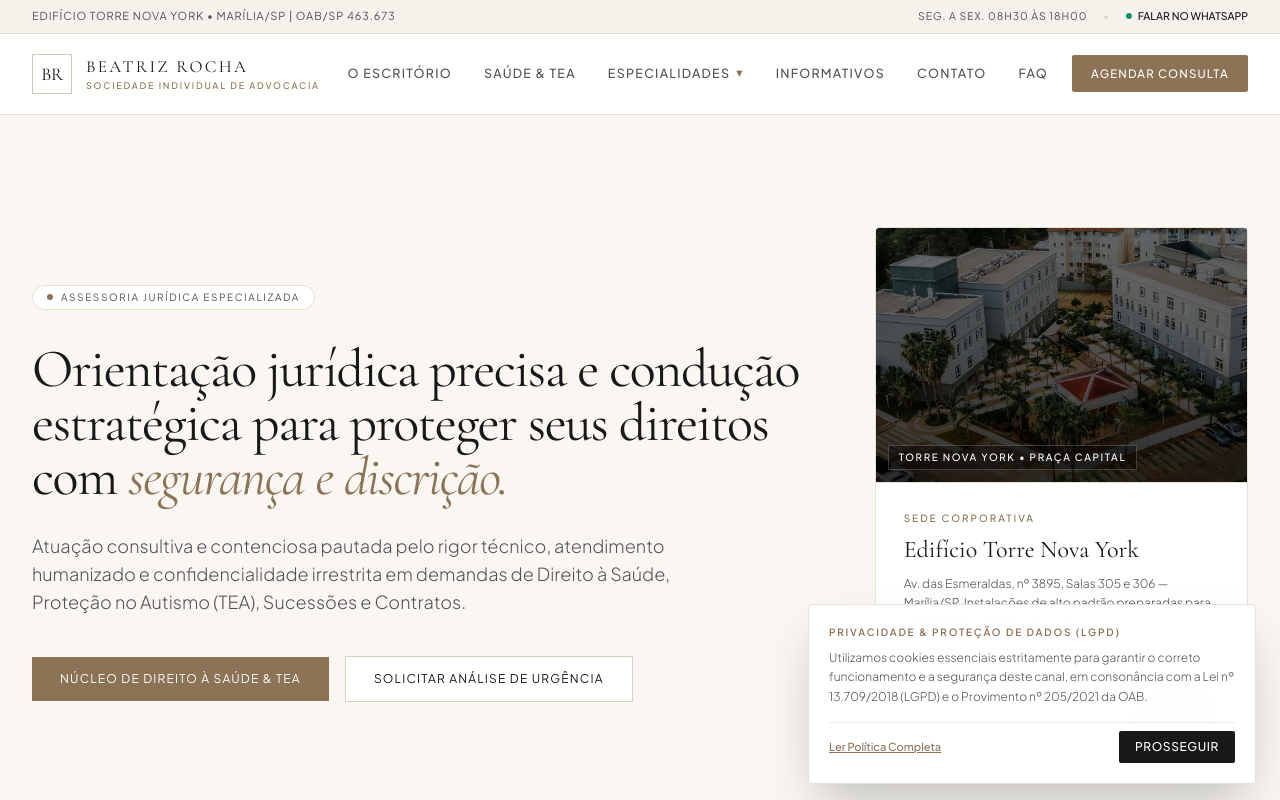
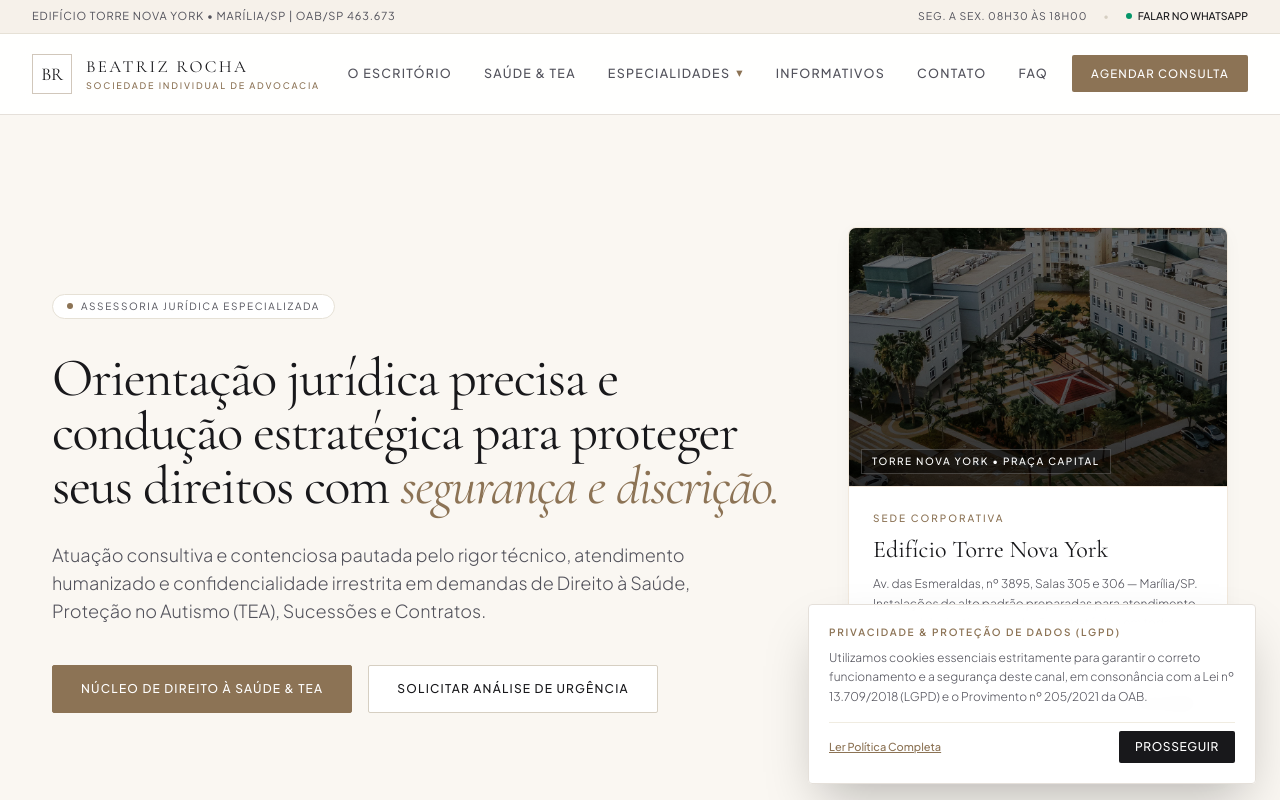
Before and after one commit to biarw/site-bgr-advocacia, a React (Vite) app in the folder frontend/: page / in a window 1280 px wide. Shown: the top 800 px of the page. Built offline with nearby package versions, Linux system fonts and the light colour scheme.

Commit message:
style(polish): grid simetrico 1240px no hero, card torre ny 8px/1.5rem, padronizacao de ctas e padding 100px global

```diff
--- a/frontend/src/App.jsx
+++ b/frontend/src/App.jsx
@@ -472,9 +472,13 @@ export default function BeatrizRochaAdvocacia() {
       </header>
 
       {/* Hero Section Editorial (Início) */}
-      <section id="inicio" className="py-20 md:py-28 border-b border-[#E6E1D6]">
-        <div className="max-w-[1280px] mx-auto px-4 sm:px-8 grid md:grid-cols-12 gap-12 items-center">
-          <div className="md:col-span-8">
+      <section id="inicio" className="border-b border-[#E6E1D6] bg-[#FAF7F2]" style={{ padding: '80px 0' }}>
+        <div
+          className="hero-grid w-full mx-auto"
+          style={{ maxWidth: '1240px', margin: '0 auto', padding: '2rem', gap: '3rem', alignItems: 'center' }}
+        >
+          {/* Coluna Esquerda: Texto e CTAs */}
+          <div className="w-full">
             <div className="inline-flex items-center gap-2 px-3.5 py-1 rounded-full border border-[#E6E1D6] bg-white mb-8">
               <span className="w-1.5 h-1.5 rounded-full bg-[#8C7355]"></span>
               <span className="text-[10px] tracking-[0.16em] uppercase text-[#52525B]">
@@ -493,13 +497,15 @@ export default function BeatrizRochaAdvocacia() {
             <div className="mt-10 flex flex-wrap items-center gap-4">
               <a
                 href="#saude-tea"
-                className="px-7 py-3.5 bg-[#8C7355] text-white text-xs tracking-[0.1em] uppercase hover:bg-[#735D43] transition-colors"
+                className="btn-cta-primary inline-flex items-center justify-center text-center h-12 px-7 bg-[#8C7355] text-white text-xs tracking-[0.1em] uppercase font-medium border border-[#8C7355] hover:bg-[#735D43] hover:border-[#735D43] transition-all duration-300 rounded-[2px] shadow-2xs whitespace-nowrap"
+                style={{ transition: 'all 0.3s ease' }}
               >
                 Núcleo de Direito à Saúde & TEA
               </a>
               <a
                 href="#contato"
-                className="px-7 py-3.5 border border-[#D6CFC2] bg-white text-[#18181B] text-xs tracking-[0.1em] uppercase hover:border-[#8C7355] transition-colors"
+                className="btn-cta-secondary inline-flex items-center justify-center text-center h-12 px-7 bg-white text-[#18181B] text-xs tracking-[0.1em] uppercase font-medium border border-[#D6CFC2] hover:border-[#8C7355] hover:text-[#8C7355] transition-all duration-300 rounded-[2px] shadow-2xs whitespace-nowrap"
+                style={{ transition: 'all 0.3s ease' }}
               >
                 Solicitar Análise de Urgência
               </a>
@@ -507,8 +513,11 @@ export default function BeatrizRochaAdvocacia() {
           </div>
 
           {/* Sede Corporativa com Fotografia Real da Torre Nova York */}
-          <div className="md:col-span-4 border border-[#E6E1D6] bg-white overflow-hidden shadow-xs rounded-[4px] flex flex-col">
-            <div className="relative aspect-[16/11] overflow-hidden bg-[#FAF7F2] border-b border-[#E6E1D6] group">
+          <div
+            className="card-sede-corporativa w-full max-w-[380px] mx-auto lg:max-w-none flex flex-col"
+            style={{ borderRadius: '8px', border: '1px solid rgba(210, 180, 140, 0.3)' }}
+          >
+            <div className="relative aspect-[16/11] overflow-hidden bg-[#FAF7F2] border-b border-[#D2B48C]/25 group">
               <img
                 src="/assets/torre-fachada.jpg"
                 alt="Fachada do Edifício Torre Nova York no Complexo Praça Capital na Avenida das Esmeraldas em Marília/SP"
@@ -521,7 +530,7 @@ export default function BeatrizRochaAdvocacia() {
               </span>
             </div>
 
-            <div className="p-7">
+            <div className="card-body p-6" style={{ padding: '1.5rem' }}>
               <span className="text-[10px] tracking-[0.2em] uppercase text-[#8C7355] block mb-2 font-medium">
                 Sede Corporativa
               </span>
@@ -532,13 +541,14 @@ export default function BeatrizRochaAdvocacia() {
                 Av. das Esmeraldas, nº 3895, Salas 305 e 306 — Marília/SP. Instalações de alto padrão preparadas para atendimento presencial privativo e condução estratégica em todo o Brasil.
               </p>
 
-              <div className="pt-4 border-t border-[#F0ECE1] space-y-2 text-xs text-[#52525B]">
-                <div className="flex justify-between">
-                  <span className="text-[#71717A]">Complexo</span>
+              {/* Metadados com respiro adequado */}
+              <div className="pt-5 mt-4 border-t border-[#F0ECE1] space-y-3 text-xs text-[#52525B]">
+                <div className="flex justify-between items-center py-0.5">
+                  <span className="text-[#71717A] tracking-wider uppercase text-[10.5px]">Complexo</span>
                   <span className="text-[#18181B] font-medium">Praça Capital</span>
                 </div>
-                <div className="flex justify-between">
-                  <span className="text-[#71717A]">Atendimento</span>
+                <div className="flex justify-between items-center py-0.5 border-t border-[#FAF7F2] pt-2">
+                  <span className="text-[#71717A] tracking-wider uppercase text-[10.5px]">Atendimento</span>
                   <span className="text-[#18181B] font-medium">Com hora marcada</span>
                 </div>
               </div>
@@ -548,7 +558,7 @@ export default function BeatrizRochaAdvocacia() {
       </section>
 
       {/* O Escritório / Institucional Humanizado */}
-      <section id="institucional" className="py-28 lg:py-32 bg-white border-t border-[#D2B48C]/25 relative">
+      <section id="institucional" className="section-spacing bg-white border-t border-[#D2B48C]/25 relative" style={{ padding: '100px 0' }}>
         <div id="escritorio" className="absolute -top-24"></div>
         <div className="max-w-[1280px] mx-auto px-4 sm:px-8">
           <div className="grid md:grid-cols-12 gap-12 lg:gap-16 items-center mb-16">
@@ -639,7 +649,7 @@ export default function BeatrizRochaAdvocacia() {
       </section>
 
       {/* NÚCLEO EXCLUSIVO EM DESTAQUE: Direito à Saúde & Autismo (TEA) */}
-      <section id="saude-tea" className="py-28 lg:py-32 bg-[#FAF7F2] border-t border-[#D2B48C]/25">
+      <section id="saude-tea" className="section-spacing bg-[#FAF7F2] border-t border-[#D2B48C]/25" style={{ padding: '100px 0' }}>
         <div className="max-w-[1280px] mx-auto px-4 sm:px-8">
 
           <div className="max-w-3xl mb-14">
@@ -867,7 +877,7 @@ export default function BeatrizRochaAdvocacia() {
       </section>
 
       {/* ÁREAS DE ATUAÇÃO / Especialidades (Família, Tributário & Cível) */}
-      <section id="areas-atuacao" className="py-28 lg:py-32 bg-white border-t border-[#D2B48C]/25 relative">
+      <section id="areas-atuacao" className="section-spacing bg-white border-t border-[#D2B48C]/25 relative" style={{ padding: '100px 0' }}>
         <div id="atuacao" className="absolute -top-24"></div>
         <div className="max-w-[1280px] mx-auto px-4 sm:px-8">
           <div className="max-w-2xl mb-16">
@@ -947,7 +957,7 @@ export default function BeatrizRochaAdvocacia() {
       </section>
 
       {/* SEÇÃO: INFORMATIVOS E ATUALIDADES JURÍDICAS (Carrossel Horizontal Editorial) */}
-      <section id="informativos" className="py-28 lg:py-32 bg-[#FAF7F2] border-t border-[#D2B48C]/25 relative">
+      <section id="informativos" className="section-spacing bg-[#FAF7F2] border-t border-[#D2B48C]/25 relative" style={{ padding: '100px 0' }}>
         <div id="noticias" className="absolute -top-24"></div>
         <div className="max-w-[1280px] mx-auto px-4 sm:px-8">
 
@@ -1074,7 +1084,7 @@ export default function BeatrizRochaAdvocacia() {
       </section>
 
       {/* CONTATO E AGENDAMENTO */}
-      <section id="contato" className="py-28 lg:py-32 bg-white border-t border-[#D2B48C]/25">
+      <section id="contato" className="section-spacing bg-white border-t border-[#D2B48C]/25" style={{ padding: '100px 0' }}>
         <div className="max-w-[1280px] mx-auto px-4 sm:px-8">
 
           <div className="max-w-2xl mb-12">
@@ -1323,7 +1333,7 @@ export default function BeatrizRochaAdvocacia() {
       </section>
 
       {/* SEÇÃO: FAQ EM ACORDEÃO (Perguntas Frequentes Interativas) */}
-      <section id="faq" className="py-28 lg:py-32 bg-[#FAF7F2] border-t border-[#D2B48C]/25">
+      <section id="faq" className="section-spacing bg-[#FAF7F2] border-t border-[#D2B48C]/25" style={{ padding: '100px 0' }}>
         <div className="max-w-4xl mx-auto px-6">
 
           <div className="text-center max-w-2xl mx-auto mb-14">
--- a/frontend/src/index.css
+++ b/frontend/src/index.css
@@ -109,6 +109,93 @@ header nav span,
   justify-content: center;
 }
 
+/* Hero Grid Simétrico & Cirúrgico */
+.hero-grid {
+  width: 100%;
+  max-width: 1240px;
+  margin: 0 auto;
+  padding: 2rem;
+  display: grid;
+  grid-template-columns: 1fr;
+  gap: 3rem;
+  align-items: center;
+}
+
+@media (min-width: 1024px) {
+  .hero-grid {
+    grid-template-columns: 1fr 380px;
+  }
+}
+
+/* Card Lateral Sede Corporativa Refinado */
+.card-sede-corporativa {
+  border-radius: 8px;
+  border: 1px solid rgba(210, 180, 140, 0.3);
+  background-color: #FFFFFF;
+  overflow: hidden;
+  box-shadow: 0 4px 20px -2px rgba(24, 24, 27, 0.04);
+}
+
+.card-sede-corporativa .card-body {
+  padding: 1.5rem;
+}
+
+/* Padronização dos Botões de Chamada (CTAs) */
+.btn-cta-primary,
+.btn-cta-secondary {
+  height: 48px;
+  min-height: 48px;
+  padding: 0 1.75rem;
+  display: inline-flex;
+  align-items: center;
+  justify-content: center;
+  text-align: center;
+  font-size: 12px;
+  font-weight: 500;
+  letter-spacing: 0.1em;
+  text-transform: uppercase;
+  white-space: nowrap;
+  border-radius: 2px;
+  transition: all 0.3s ease;
+  box-sizing: border-box;
+  text-decoration: none;
+}
+
+.btn-cta-primary {
+  background-color: #8C7355;
+  color: #FFFFFF;
+  border: 1px solid #8C7355;
+}
+
+.btn-cta-primary:hover {
+  background-color: #735D43;
+  border-color: #735D43;
+  color: #FFFFFF;
+}
+
+.btn-cta-secondary {
+  background-color: #FFFFFF;
+  color: #18181B;
+  border: 1px solid #D6CFC2;
+}
+
+.btn-cta-secondary:hover {
+  border-color: #8C7355;
+  color: #8C7355;
+}
+
+/* Espaçamento Vertical Padronizado entre Seções (100px) */
+.section-spacing,
+#institucional,
+#saude-tea,
+#areas-atuacao,
+#informativos,
+#contato,
+#faq {
+  padding-top: 100px !important;
+  padding-bottom: 100px !important;
+}
+
 /* Subtle Tan Section Divider */
 .section-divider {
   border-top: 1px solid rgba(210, 180, 140, 0.25);
```
Also changed, not shown: 1 other file (tests, documents, lock files or other folders).
